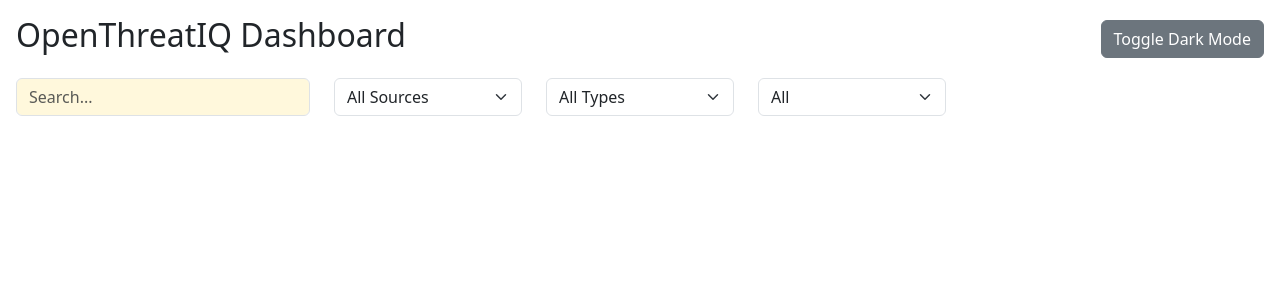
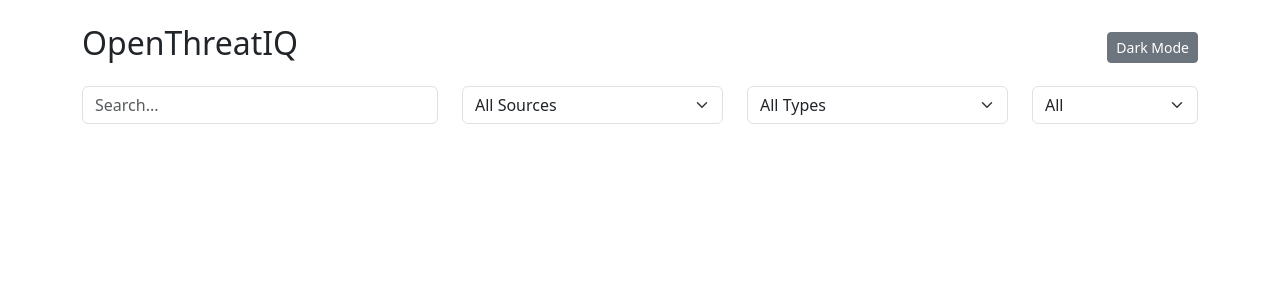
Before and after one commit to ashankobewatta/OpenThreatIQ, a Flask app: page / in a window 1280 px wide. Shown: the top 300 px of the page. Run offline with Flask 3, Linux system fonts and the light colour scheme.

Commit message:
Update index.html

```diff
--- a/backend/templates/index.html
+++ b/backend/templates/index.html
@@ -3,60 +3,56 @@
 <head>
   <meta charset="UTF-8">
   <title>OpenThreatIQ Dashboard</title>
-    <link rel="stylesheet" href="/static/styles.css">
+  <link rel="stylesheet" href="../static/styles.css">
   <link href="https://cdn.jsdelivr.net/npm/bootstrap@5.3.2/dist/css/bootstrap.min.css" rel="stylesheet">
 </head>
-<body class="p-3">
-
+<body>
+  <div class="container py-4">
     <div class="d-flex justify-content-between align-items-center mb-3">
-    <h2>OpenThreatIQ Dashboard</h2>
-    <button id="dark-toggle" class="btn btn-secondary">Toggle Dark Mode</button>
+      <h2>OpenThreatIQ</h2>
+      <button id="dark-toggle" class="btn btn-sm btn-secondary">Dark Mode</button>
     </div>
 
     <div class="row mb-3">
+      <div class="col-md-4">
+        <input id="search-bar" type="text" class="form-control" placeholder="Search...">
+      </div>
       <div class="col-md-3">
-        <input id="search-input" type="text" class="form-control" placeholder="Search...">
+        <select id="filter-source" class="form-select">
+          <option value="All">All Sources</option>
+        </select>
       </div>
-    <div class="col-md-2">
-        <select id="source-filter" class="form-select">
-            <option value="">All Sources</option>
+      <div class="col-md-3">
+        <select id="filter-type" class="form-select">
+          <option value="All">All Types</option>
         </select>
       </div>
       <div class="col-md-2">
-        <select id="type-filter" class="form-select">
-            <option value="">All Types</option>
-        </select>
-    </div>
-    <div class="col-md-2">
-        <select id="read-filter" class="form-select">
-            <option value="">All</option>
-            <option value="read">Read</option>
-            <option value="unread">Unread</option>
+        <select id="filter-read" class="form-select">
+          <option value="All">All</option>
+          <option value="Unread">Unread</option>
+          <option value="Read">Read</option>
         </select>
       </div>
     </div>
 
-<div id="cve-container" class="row row-cols-1 row-cols-md-2 g-3"></div>
+    <div id="threat-container" class="row g-3"></div>
+  </div>
 
   <!-- Modal -->
-<div id="cve-modal" class="modal" tabindex="-1">
-  <div class="modal-dialog modal-lg modal-dialog-centered">
+  <div class="modal fade" id="threatModal" tabindex="-1" aria-labelledby="threatModalLabel" aria-hidden="true">
+    <div class="modal-dialog modal-lg">
       <div class="modal-content">
         <div class="modal-header">
-        <h5 class="modal-title" id="modal-title">CVE Details</h5>
-        <button type="button" class="btn-close" id="modal-close"></button>
+          <h5 class="modal-title" id="threatModalLabel">Threat Details</h5>
+          <button type="button" class="btn-close" data-bs-dismiss="modal"></button>
         </div>
-      <div class="modal-body">
-        <p id="modal-desc"></p>
-        <p id="modal-source"></p>
-        <p id="modal-type"></p>
-        <p id="modal-date"></p>
-      </div>
+        <div class="modal-body" id="modal-description"></div>
       </div>
     </div>
   </div>
 
-<script src="/static/main.js"></script>
   <script src="https://cdn.jsdelivr.net/npm/bootstrap@5.3.2/dist/js/bootstrap.bundle.min.js"></script>
+  <script src="../static/main.js"></script>
 </body>
 </html>
```
Lines whose indentation alone changed are shown as unchanged.
